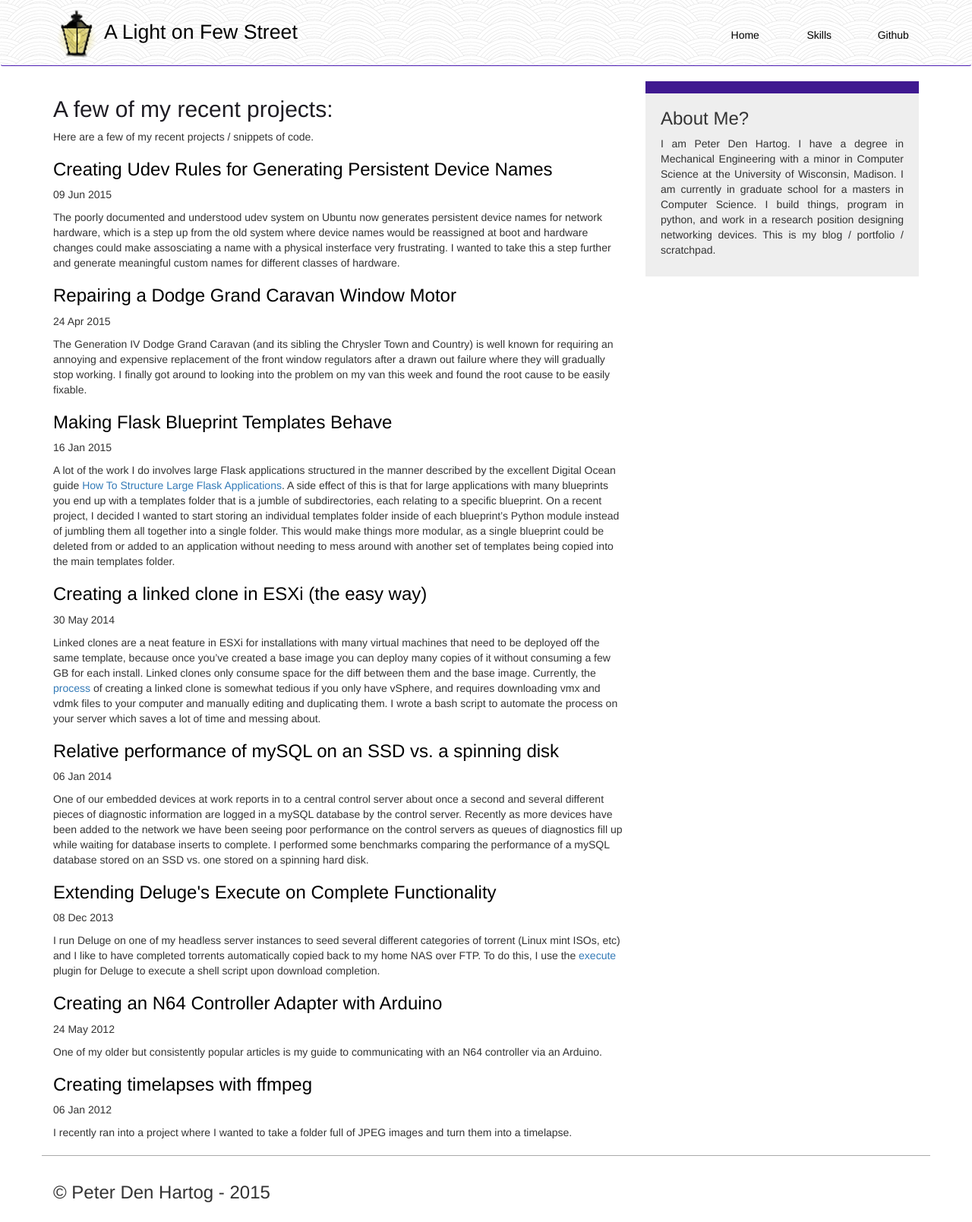
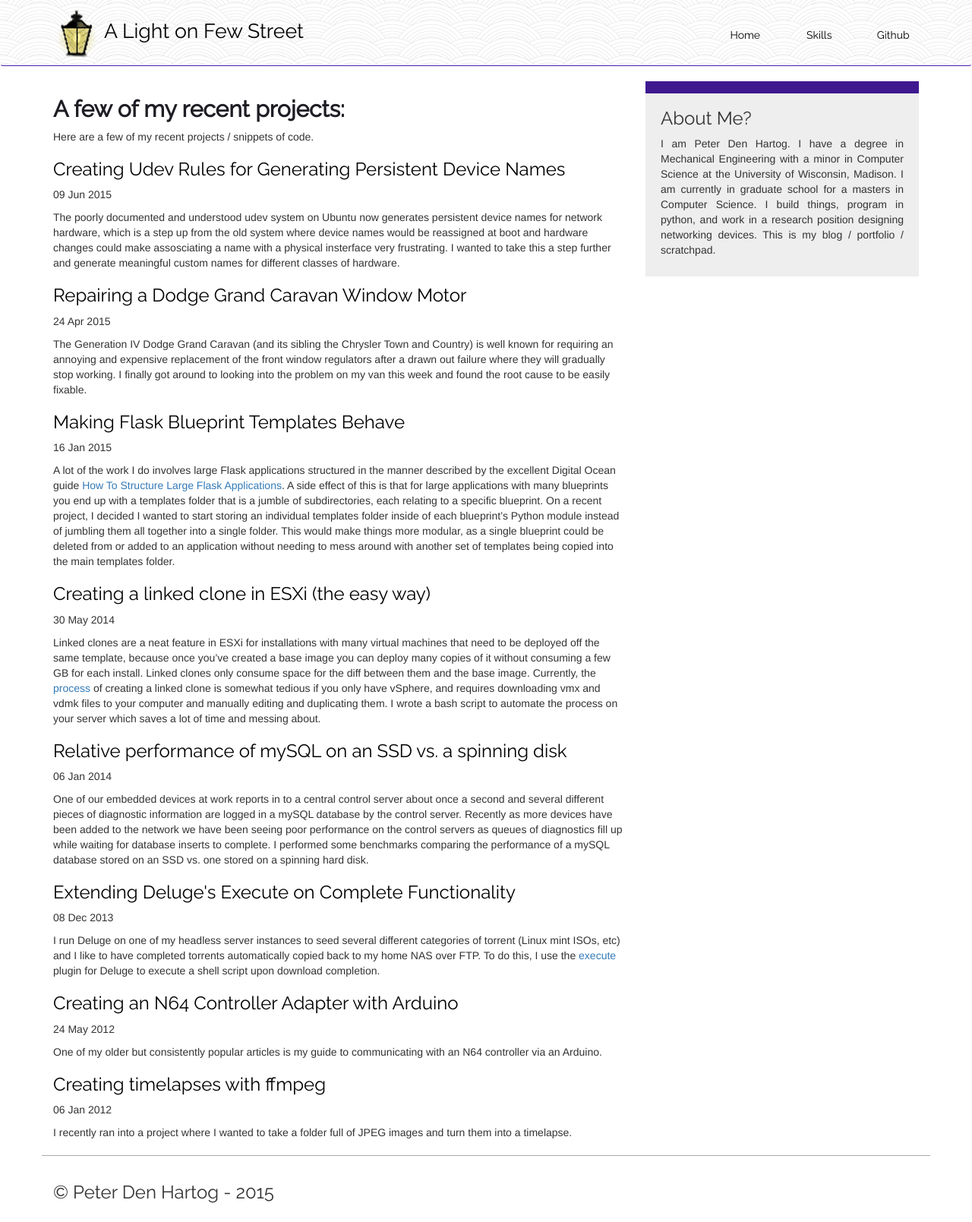
Before and after one commit to pddenhar/pddenhar.github.io, a Jekyll site: the page built from index.html, in a window 1280 px wide. Shown: the whole page at 76% size. Built offline with Jekyll 4.4.1, drawn with Linux system fonts in a browser that asks for light colours; some web fonts are replaced.

Commit message:
Changed font to Raleway

```diff
--- a/_layouts/default.html
+++ b/_layouts/default.html
@@ -8,7 +8,7 @@
   <meta name="author" content="Peter Den Hartog">
 
   <meta name="viewport" content="width=device-width, initial-scale=1">
-  <link href='http://fonts.googleapis.com/css?family=Lato|Trykker|Flamenco:300,400' rel='stylesheet' type='text/css'>
+  <link href="//fonts.googleapis.com/css?family=Raleway&subset=latin" rel="stylesheet" type="text/css">
 
   <link rel="stylesheet" href="https://maxcdn.bootstrapcdn.com/bootstrap/3.3.5/css/bootstrap.min.css">
   <link rel="stylesheet" href="/css/style.css">
--- a/css/style.css
+++ b/css/style.css
@@ -5,6 +5,7 @@
   text-align: center;
   padding-top: 10px;
   padding-bottom: 10px;
+  font-family: Raleway, 'Open Sans', Arial, sans-serif;
 }
 #header-text {
   font-size: 20pt;
@@ -27,6 +28,14 @@
   padding: 0 20px 15px;
   text-align: justify;
   background-color: #eee;
+}
+
+article header {
+  padding-bottom: 10px;
+}
+
+h1, h2, h3, h4, h5 {
+  font-family: Raleway, 'Open Sans', Arial, sans-serif;
 }
 h2 {
   color: #1F1D24;
--- a/index.html
+++ b/index.html
@@ -4,19 +4,19 @@ title: A Light On Few Street
 ---
 <div class="row">
   <div class="col-md-8">
+    <h2><b>A few of my recent projects:</b></h2>
+    <p>Here are a few of my recent projects / snippets of code.</p>
+    {% for post in site.posts %}
     <article>
       <header>
-        <h2>A few of my recent projects:</h2>
-        <p>Here are a few of my recent projects / snippets of code.</p>
+        <h3><a href="{{ post.url }}">{{ post.title }}</a></h3>
+        <div id="date">{{ post.date | date_to_string }}</div>
       </header>
-        {% for post in site.posts %}
-        <section>
-          <h3><a href="{{ post.url }}">{{ post.title }}</a></h3>
-          <div id="date">{{ post.date | date_to_string }}</div>
-          <p>{{ post.excerpt }}</p>
-        </section>
-      {% endfor %}
+      <section>
+        {{ post.excerpt }}
+      </section>
     </article>
+    {% endfor %}
   </div>
   <div class="col-md-4">
     <aside id="main-aside">
@@ -25,7 +25,7 @@ title: A Light On Few Street
        the University of Wisconsin, Madison. I am currently in graduate school for a masters in Computer Science.
        I build things, program in python, and work in a research position designing networking devices.
        This is my blog / portfolio / scratchpad.
-       </p>
-    </aside>
-  </div>
+     </p>
+   </aside>
+ </div>
 </div>
```
